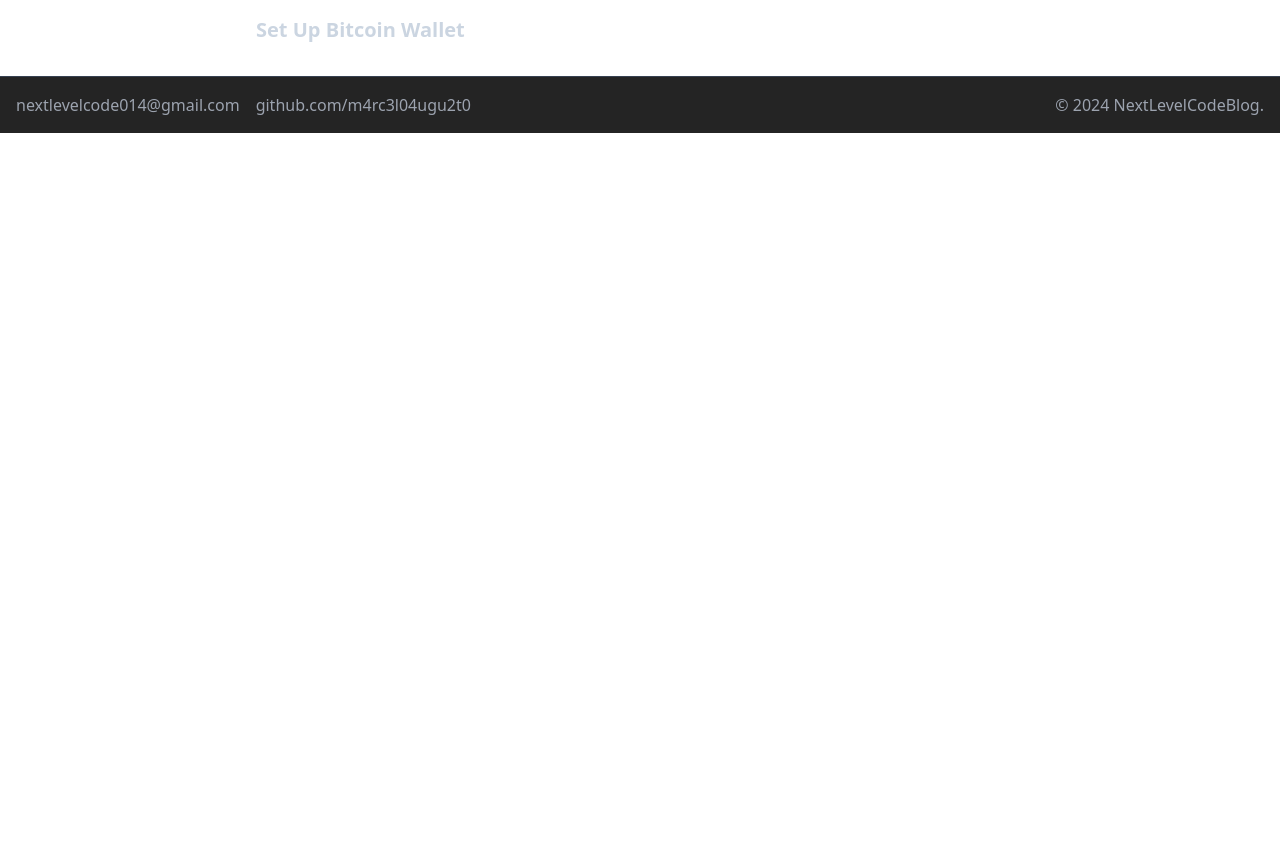
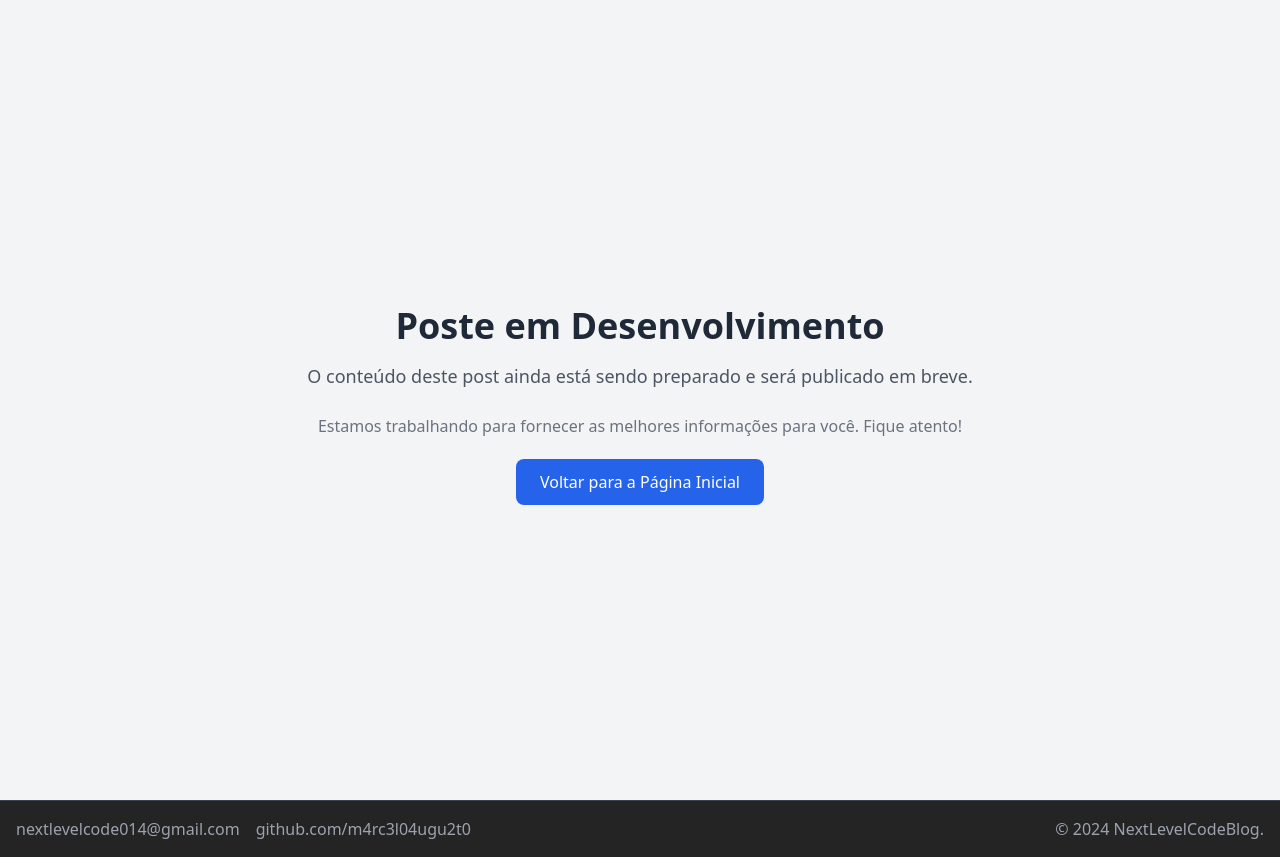
Before and after one commit to m4rc3l04ugu2t0/nextlevelcodeblog, a Next.js app: page /posts/SetUpBitcoinWalletdd in a window 1280 px wide. Before the commit the page ends 800 px from the top, so only its background shows below. Built offline with nearby package versions, Linux system fonts and the light colour scheme.

Commit message:
replace link

```diff
--- /dev/null
+++ b/src/app/Components/post_in_progress.tsx
@@ -0,0 +1,20 @@
+import Link from 'next/link';
+
+export default function PostInProgress() {
+  return (
+    <div className="flex flex-col items-center justify-center min-h-screen bg-gray-100 p-4 text-center">
+      <h1 className="text-4xl font-bold text-gray-800 mb-4">Poste em Desenvolvimento</h1>
+      <p className="text-lg text-gray-600 mb-6">
+        O conteúdo deste post ainda está sendo preparado e será publicado em breve.
+      </p>
+      <p className="text-gray-500 mb-8">
+        Estamos trabalhando para fornecer as melhores informações para você. Fique atento!
+      </p>
+      <Link href="/">
+        <a className="px-6 py-3 bg-blue-600 text-white rounded-lg hover:bg-blue-700 transition-all">
+          Voltar para a Página Inicial
+        </a>
+      </Link>
+    </div>
+  );
+}
--- a/src/app/page.tsx
+++ b/src/app/page.tsx
@@ -24,6 +24,8 @@ export default async function Home() {
             <Link
               href={'https://www.youtube.com'}
               className="font-bold text-blue-500 underline"
+              target='_blank'
+              rel="noopener noreferrer"
             >
               YouTube
             </Link>
@@ -31,14 +33,17 @@ export default async function Home() {
             <Link
               href={'https://www.youtube.com/@NextLevelCode014'}
               className="font-bold text-blue-500 underline"
-              passHref
+              target='_blank'
+              rel="noopener noreferrer"
             >
-              NextLevelCode
+             NextLevelCode
             </Link>
             . Você encontrará, em grande parte, tutoriais sobre
             <Link
               href={'https://www.linux.org/'}
               className="font-bold text-blue-500 underline"
+              target='_blank'
+              rel="noopener noreferrer"
             >
               {' '}
               Linux
@@ -47,6 +52,8 @@ export default async function Home() {
             <Link
               href={'https://bitcoin.org/en/'}
               className="font-bold text-blue-500 underline"
+              target='_blank'
+              rel="noopener noreferrer"
             >
               Bitcoin
             </Link>
--- a/src/app/posts/ArchLinuxInstallGuide/page.tsx
+++ b/src/app/posts/ArchLinuxInstallGuide/page.tsx
@@ -26,11 +26,13 @@ export default function Post() {
           <Link
             href="https://archlinux.org/"
             className="font-bold text-blue-500 underline"
+            target='_blank'
+            rel="noopener noreferrer"
           >
             Arch Linux
           </Link>
           , veja também o video no{' '}
-            <Link href="https://youtu.be/908zigzqQ90?si=CrAxLvhAeIshAzP3">
+            <Link href="https://youtu.be/908zigzqQ90?si=CrAxLvhAeIshAzP3" target='_blank' rel="noopener noreferrer">
               You Tube
             </Link>
           . Quero fazer uma instalação limpa com{' '}
@@ -44,6 +46,8 @@ export default function Post() {
           <Link
             href="https://wiki.archlinux.org/title/Btrfs"
             className="font-bold text-blue-500 underline"
+            target='_blank'
+            rel="noopener noreferrer"
           >
             Btrfs{' '}
           </Link>
@@ -51,6 +55,8 @@ export default function Post() {
           <Link
             href="https://www.ventoy.net/en/download.html"
             className="font-bold text-blue-500 underline"
+            target='_blank'
+            rel="noopener noreferrer"
           >
             Ventoy
           </Link>{' '}
@@ -58,6 +64,8 @@ export default function Post() {
           <Link
             href="https://youtu.be/11CkqZQ3scE?si=yIqjhctwCn8R7pOD"
             className="font-bold text-blue-500 underline"
+            target='_blank'
+            rel="noopener noreferrer"
           >
             Diolinux
           </Link>
@@ -65,6 +73,8 @@ export default function Post() {
           <Link
             href="https://archlinux.org/download/"
             className="font-bold text-blue-500 underline"
+            target='_blank'
+            rel="noopener noreferrer"
           >
             Arch Linux
           </Link>
--- a/src/app/posts/SetUpBitcoinWalletdd/page.tsx
+++ b/src/app/posts/SetUpBitcoinWalletdd/page.tsx
@@ -1,10 +1,7 @@
-import { Components } from "@/app/Components";
-import Link from "next/link";
+import PostInProgress from "@/app/Components/post_in_progress";
 
 export default function Page() {
   return (
-    <Components.Main>
-      <Components.H1>Set Up Bitcoin Wallet</Components.H1>
-    </Components.Main>
+    <PostInProgress />
   )
 }
```
